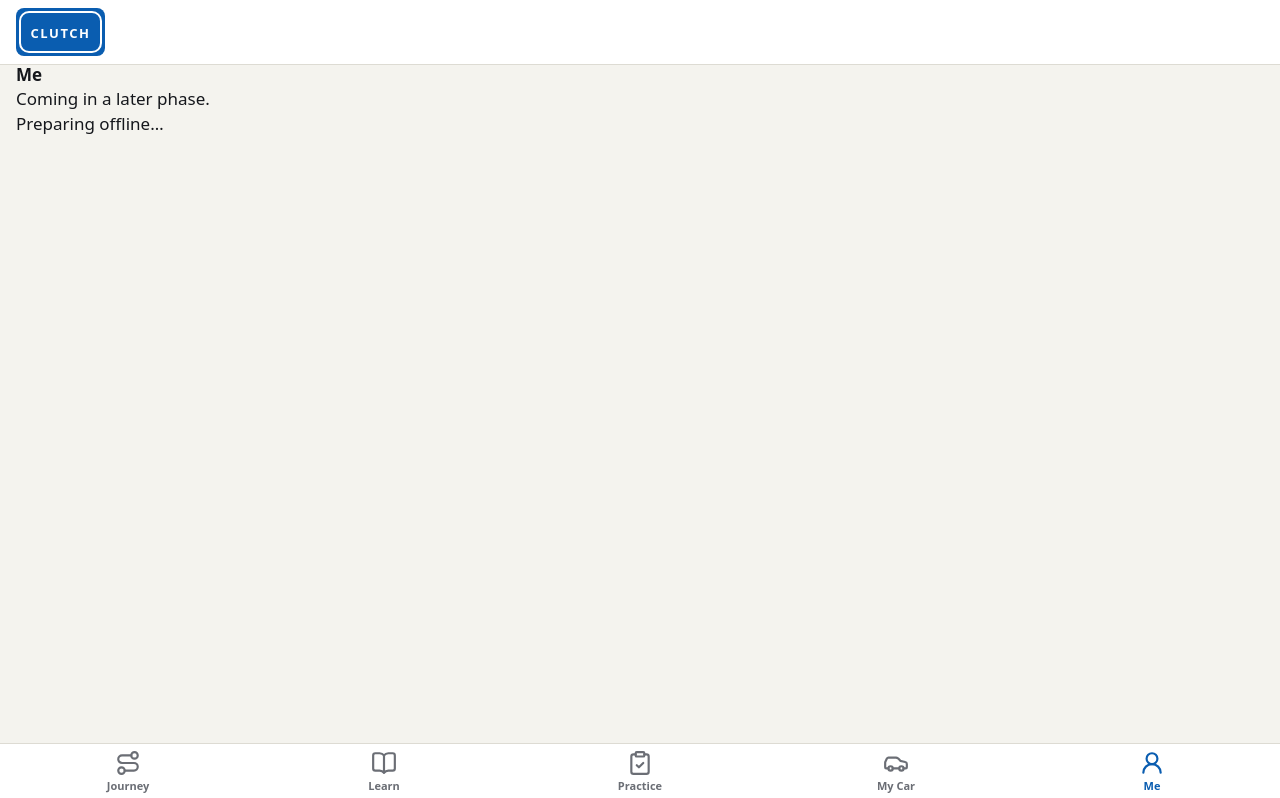
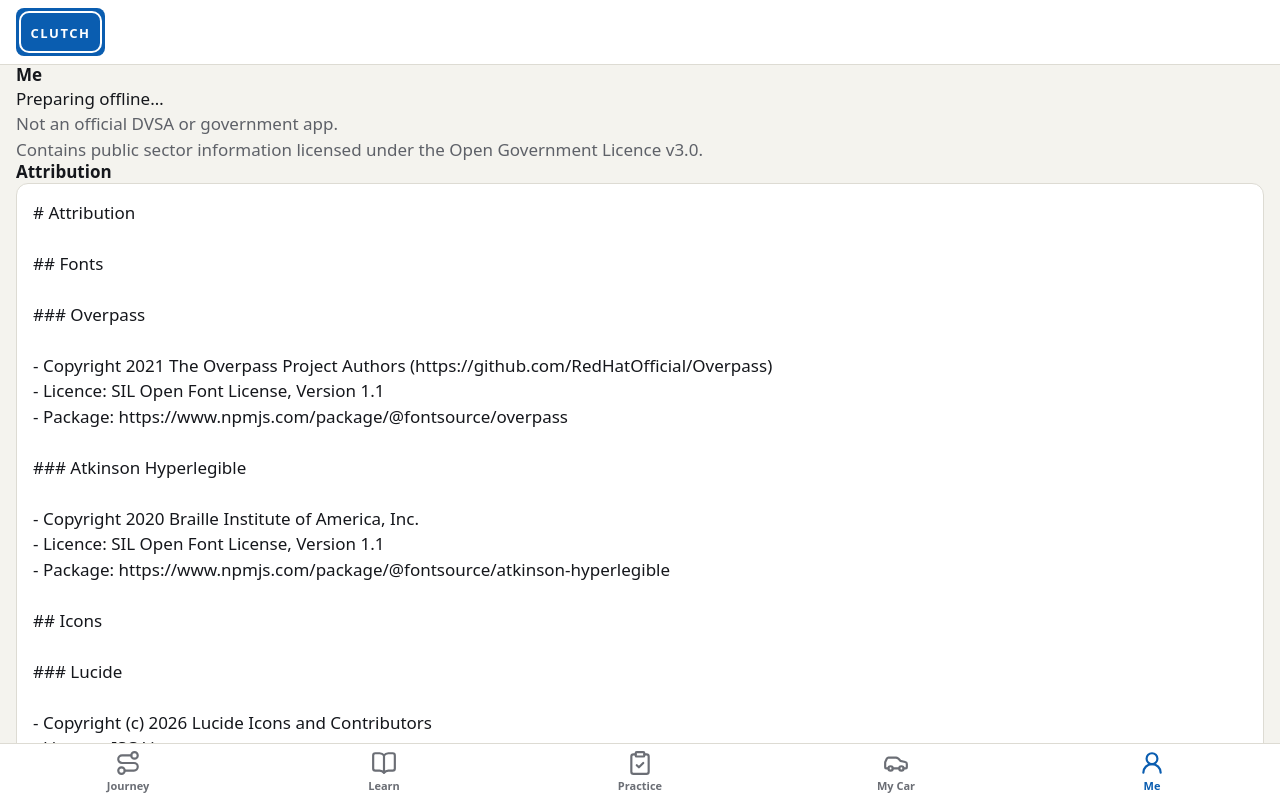
Before and after one commit to Linkabot/clutch, a React (Vite) app: page /me in a window 1280 px wide. Shown: the top 798 px of the page. Built offline with nearby package versions, Linux system fonts and the light colour scheme.

Commit message:
feat(me): attribution card and not-an-official-app line
Co-Authored-By: Claude Fable 5.1 <noreply@anthropic.com>
Co-Authored-By: Claude Opus 5 <noreply@anthropic.com>

```diff
--- /dev/null
+++ b/src/features/me/Attribution.tsx
@@ -0,0 +1,59 @@
+// Fetches public/ATTRIBUTION.md (self-hosted, precached since Step 3) and
+// renders it on the Me tab in a surface card, above the fixed "not an
+// official app" disclaimer and the OGL licence sentence — both of which stay
+// visible even before any Highway Code content ships.
+// Depends on: react.
+// Depended on by: src/features/me/MeScreen.tsx.
+import { useEffect, useState } from 'react';
+
+type AttributionState =
+  { status: 'loading' } | { status: 'loaded'; text: string } | { status: 'error' };
+
+function Attribution() {
+  const [state, setState] = useState<AttributionState>({ status: 'loading' });
+
+  useEffect(() => {
+    let cancelled = false;
+    fetch(import.meta.env.BASE_URL + 'ATTRIBUTION.md')
+      .then((response) => {
+        if (!response.ok) throw new Error(`ATTRIBUTION.md responded ${response.status}`);
+        return response.text();
+      })
+      .then((text) => {
+        if (!cancelled) setState({ status: 'loaded', text });
+      })
+      .catch(() => {
+        if (!cancelled) setState({ status: 'error' });
+      });
+    return () => {
+      cancelled = true;
+    };
+  }, []);
+
+  return (
+    <div>
+      <p data-testid="not-official" style={{ color: 'var(--color-muted)' }}>
+        Not an official DVSA or government app.
+      </p>
+      <p style={{ color: 'var(--color-muted)' }}>
+        Contains public sector information licensed under the Open Government Licence v3.0.
+      </p>
+      <h2>Attribution</h2>
+      <div
+        style={{
+          backgroundColor: 'var(--color-surface)',
+          border: '1px solid var(--color-hairline)',
+          borderRadius: 'var(--radius-card)',
+          padding: '16px',
+          whiteSpace: 'pre-wrap',
+        }}
+      >
+        {state.status === 'loading' && 'Loading attribution…'}
+        {state.status === 'error' && 'Attribution file unavailable'}
+        {state.status === 'loaded' && state.text}
+      </div>
+    </div>
+  );
+}
+
+export default Attribution;
--- a/src/features/me/MeScreen.tsx
+++ b/src/features/me/MeScreen.tsx
@@ -1,14 +1,16 @@
-// Placeholder screen for the Me tab; also hosts the offline-ready indicator.
-// Depends on: ./OfflineReady.
+// Me tab: heading, the offline-ready indicator, and the attribution card
+// (attribution text plus the "not an official app" and OGL licence lines).
+// Depends on: ./OfflineReady, ./Attribution.
 // Depended on by: src/app/routes.tsx.
 import OfflineReady from './OfflineReady';
+import Attribution from './Attribution';
 
 function MeScreen() {
   return (
     <div>
       <h1>Me</h1>
-      <p>Coming in a later phase.</p>
       <OfflineReady />
+      <Attribution />
     </div>
   );
 }
```
Also changed, not shown: 1 other file (tests, documents, lock files or other folders).
